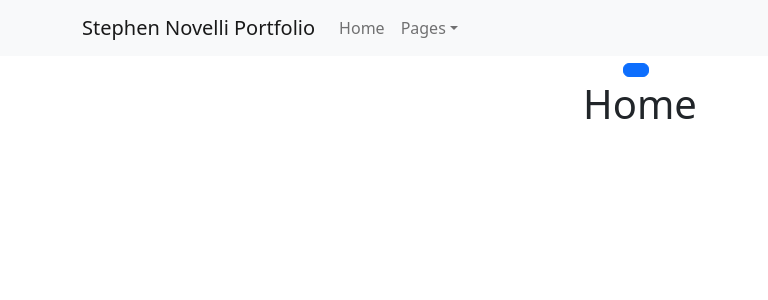
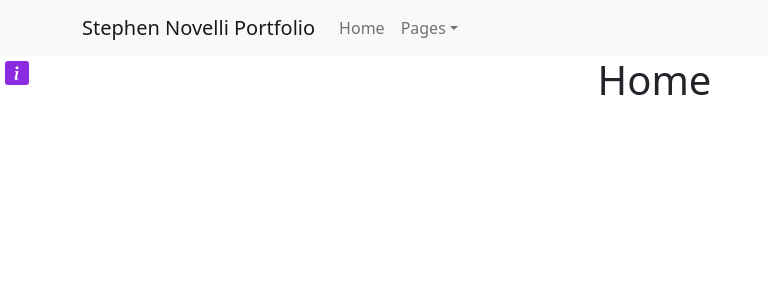
Before and after one commit to snovelli1021/snovelli-portfolio, a React (Create React App) app: page / in a window 1280 px wide. Shown: the top 300 px of the page, without its empty margins (0-768 px from the left). Built offline with nearby package versions, Linux system fonts and the light colour scheme.

Commit message:
Added content and links to sidebar, styled and positioned button and links with a temporary theme.

```diff
--- a/package.json
+++ b/package.json
@@ -7,6 +7,7 @@
     "@testing-library/react": "^13.4.0",
     "@testing-library/user-event": "^13.5.0",
     "bootstrap": "^5.2.3",
+    "bootstrap-icons": "^1.10.3",
     "react": "^18.2.0",
     "react-bootstrap": "^2.7.0",
     "react-dom": "^18.2.0",
--- /dev/null
+++ b/src/components/Sidebar/Sidebar.css
@@ -0,0 +1,22 @@
+.bi-info-square-fill {
+  float: left;
+  margin-left: 5px;
+  margin-top: 5px;
+  color: blueviolet;
+}
+
+.bi:hover {
+  cursor: pointer;
+}
+
+.profileLinks {
+  list-style: none;
+}
+
+li a {
+  color: blue;
+}
+
+li a:hover {
+  color: red;
+}
--- a/src/components/Sidebar/Sidebar.js
+++ b/src/components/Sidebar/Sidebar.js
@@ -1,9 +1,9 @@
 import React, { useState } from "react";
-import Button from "react-bootstrap/Button";
 import Offcanvas from "react-bootstrap/Offcanvas";
+import "./Sidebar.css";
+import data from "./sidebarData.json";
 
-//  Need to style and position the button (Upper Left) for the sidebar. Thinking about using the information icon.
-function Sidebar({ name }) {
+function Sidebar() {
   const [show, setShow] = useState(false);
 
   const handleClose = () => setShow(false);
@@ -11,15 +11,42 @@ function Sidebar({ name }) {
 
   return (
     <>
-      <Button variant="primary" onClick={handleShow} className="me-2">
-        {name}
-      </Button>
+      {/* Need to style button with theme. */}
+
+      <svg
+        onClick={handleShow}
+        xmlns="http://www.w3.org/2000/svg"
+        width="24"
+        height="24"
+        fill="currentColor"
+        className="bi bi-info-square-fill"
+        viewBox="0 0 16 16"
+      >
+        <path d="M0 2a2 2 0 0 1 2-2h12a2 2 0 0 1 2 2v12a2 2 0 0 1-2 2H2a2 2 0 0 1-2-2V2zm8.93 4.588-2.29.287-.082.38.45.083c.294.07.352.176.288.469l-.738 3.468c-.194.897.105 1.319.808 1.319.545 0 1.178-.252 1.465-.598l.088-.416c-.2.176-.492.246-.686.246-.275 0-.375-.193-.304-.533L8.93 6.588zM8 5.5a1 1 0 1 0 0-2 1 1 0 0 0 0 2z" />
+      </svg>
+
+      {/* Need to style text and links, maybe add a background image? */}
+
       <Offcanvas show={show} onHide={handleClose}>
         <Offcanvas.Header closeButton>
-          <Offcanvas.Title>About</Offcanvas.Title>
+          <Offcanvas.Title>Additional Information</Offcanvas.Title>
         </Offcanvas.Header>
         <Offcanvas.Body>
-          Add detailed text about each page and maybe online profiles?
+          <div>
+            <p>
+              Couldn’t find what you’re looking for? Follow the links below to
+              learn more about me and my work!
+            </p>
+            {data.map(({ id, url, profile }) => (
+              <ul key={id} className="profileLinks">
+                <li>
+                  <a href={url} alt="Link to online profile" target="blank">
+                    {profile}
+                  </a>
+                </li>
+              </ul>
+            ))}
+          </div>
         </Offcanvas.Body>
       </Offcanvas>
     </>
--- /dev/null
+++ b/src/components/Sidebar/sidebarData.json
@@ -0,0 +1,3 @@
+[{"id": 1, "url":"https://www.linkedin.com/in/stephen-novelli-78595b243/", "profile": "LinkedIn"},
+{"id": 2, "url":"https://github.com/snovelli1021", "profile": "GitHub"},
+{"id": 3, "url":"https://www.arcgis.com/home/user.html?user=SNovelli", "profile": "ArcGIS Online"}]
```
Also changed, not shown: src/index.js (+6 -6 lines), 1 other file (tests, documents, lock files or other folders).
